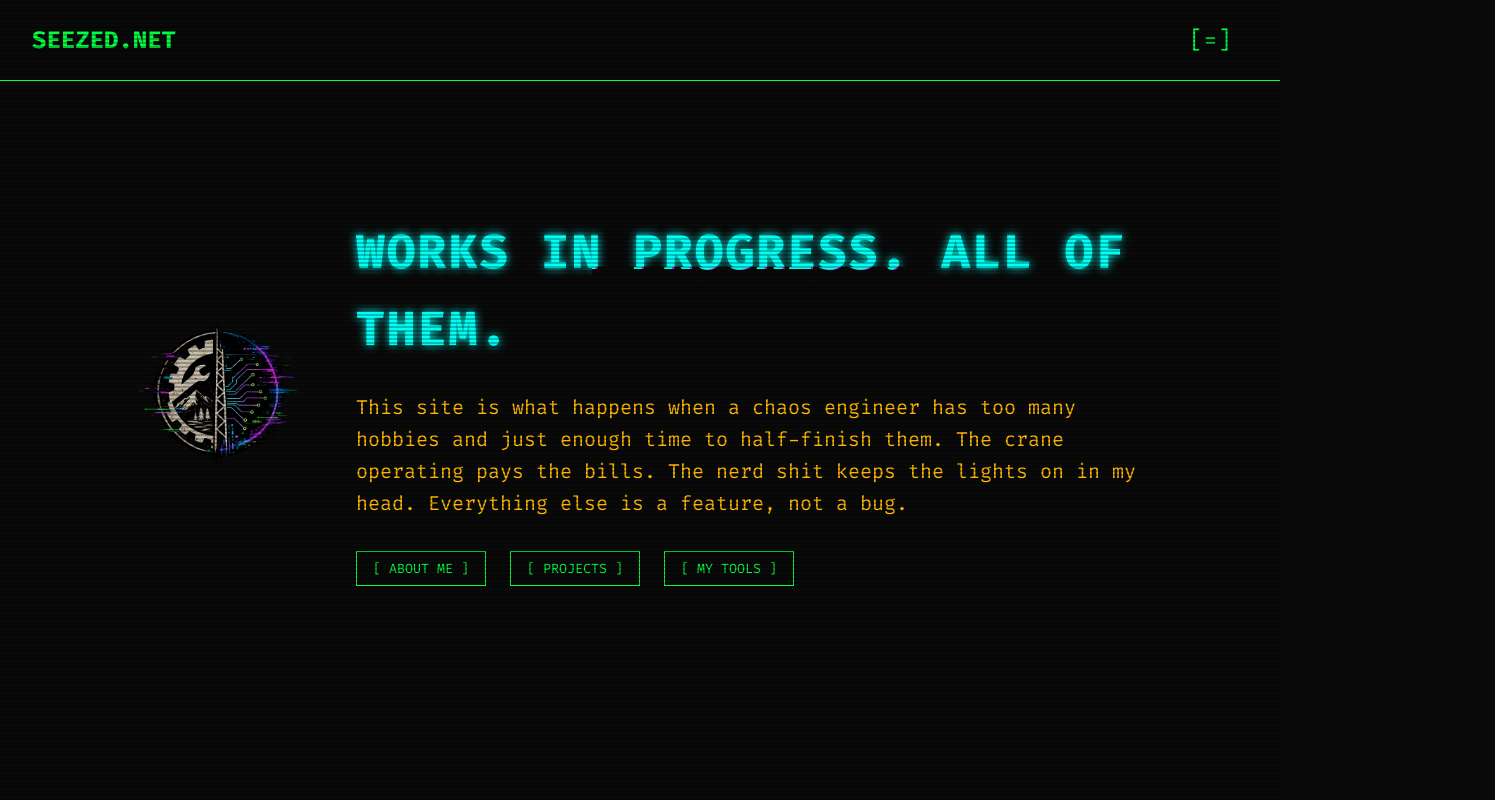
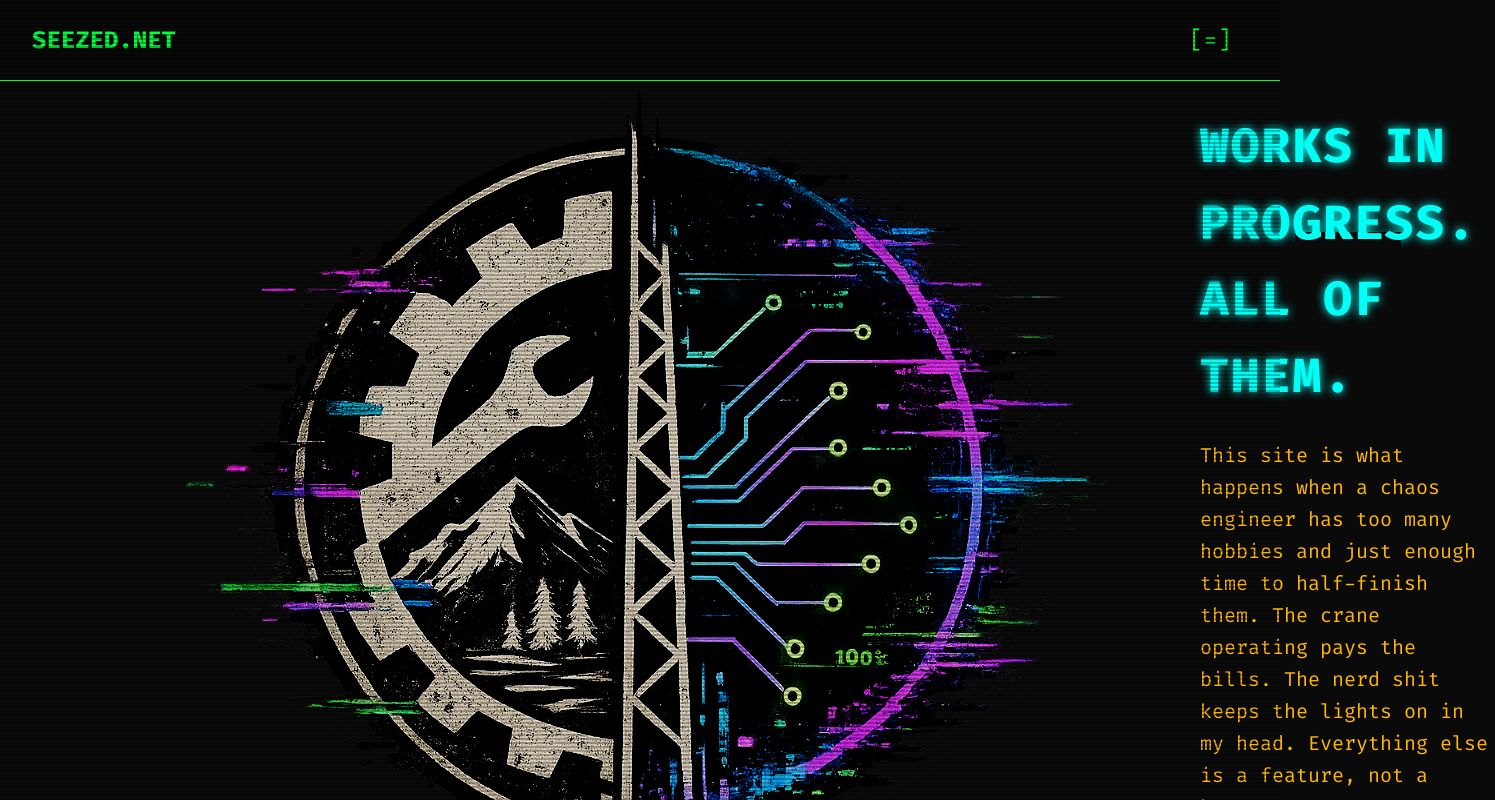
Before and after one commit to zachflem/seezed-remix, a React (Vite) app: page / in a window 1280 px wide. Shown: the top 800 px of the page, 1495 px wide, since content can reach past the window. Built offline with nearby package versions, Linux system fonts and the light colour scheme.

Commit message:
change: hero image width

```diff
--- a/src/styles/hero.css
+++ b/src/styles/hero.css
@@ -22,7 +22,7 @@
 }
 
 .hero-logo {
-  width: 180px;
+  width: 40%px;
   height: auto;
   opacity: 0.9;
 }
```
